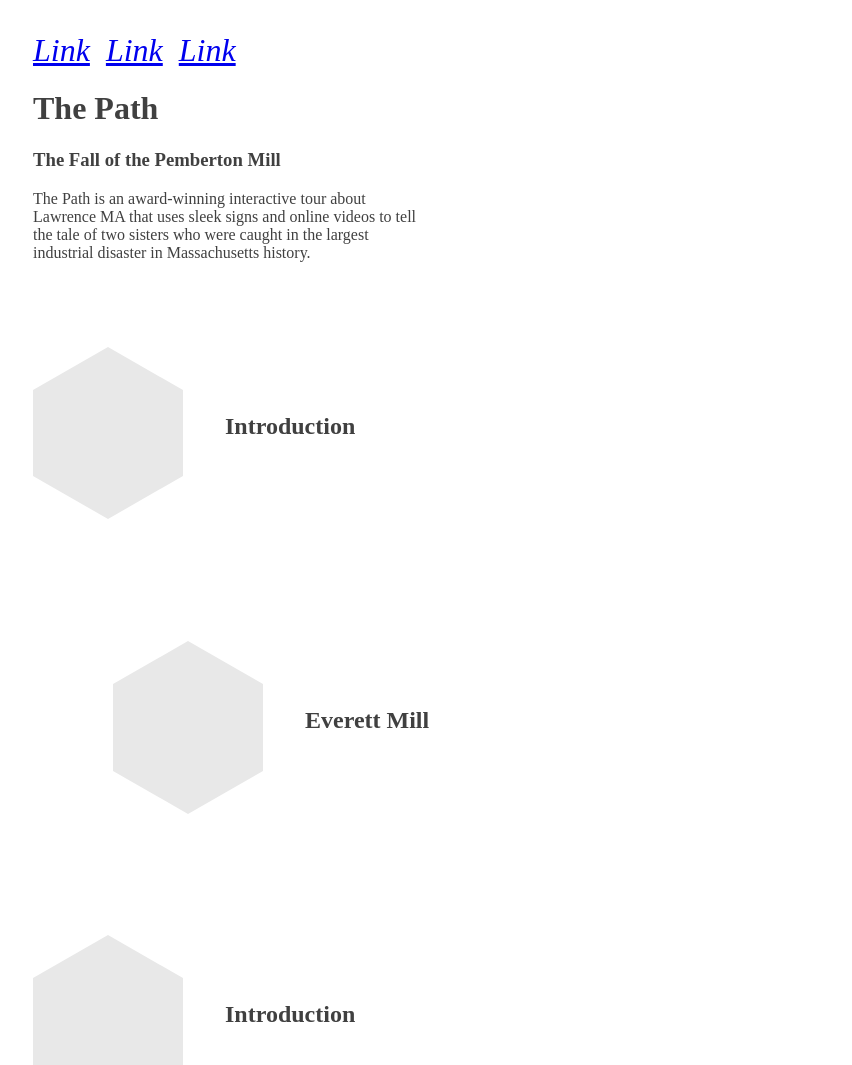
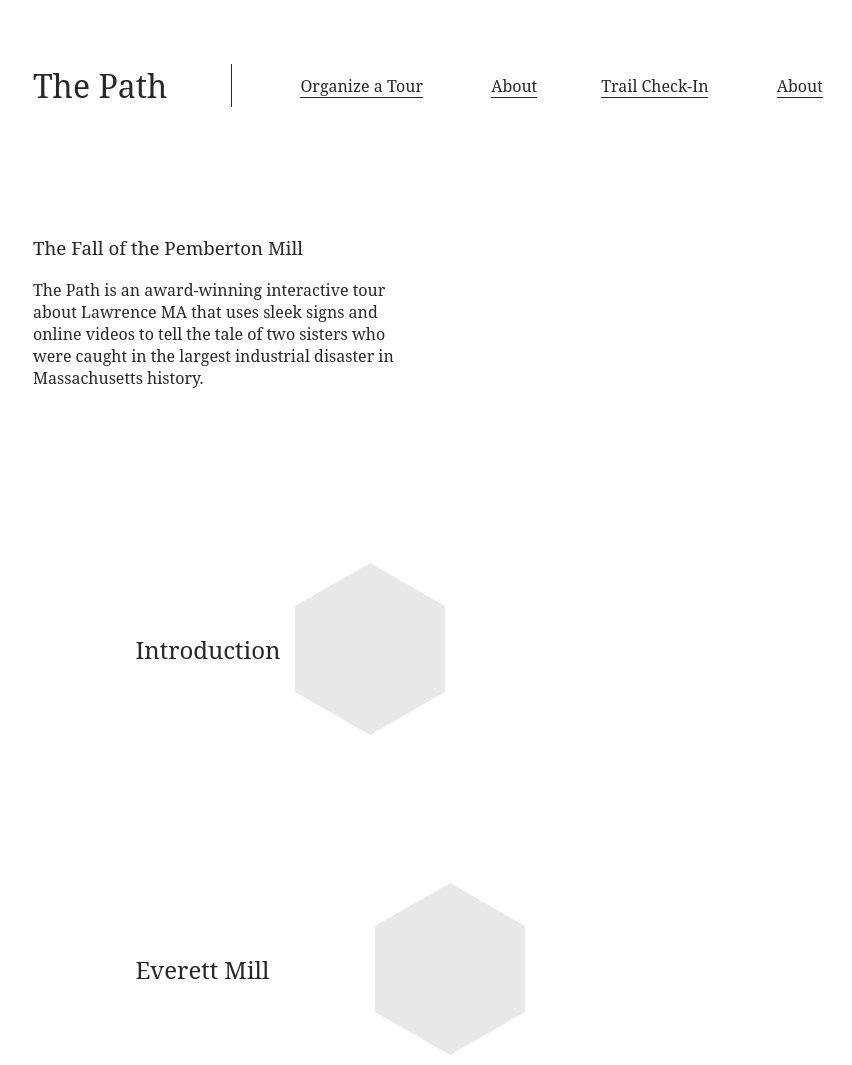
Before and after one commit to twaldorf/tourlawrence, a website: page index.html in a window 1280 px wide. Shown: the top 1065 px of the page, without its empty margins (95-947 px from the left). Drawn offline with Linux system fonts and the light colour scheme.

Commit message:
style layout

```diff
--- a/css/less/_drawings.less
+++ b/css/less/_drawings.less
@@ -34,8 +34,9 @@
 
 .comb-transform {
   transition: all .300s ease;
+  transform: translateX(5rem);
   &.alt {
-    transform: translateX(5rem);
+    transform: translateX(10rem);
   }
   &.active {
     transform: translateY(-16rem) translateX(5rem) scale(.7)
--- a/css/less/_elements.less
+++ b/css/less/_elements.less
@@ -4,9 +4,8 @@
 }
 
 section {
-  width: 100%;
+  width: 80%;
   display: flex;
-  flex-direction: row;
   transition: all .3s ease;
   &.active {
     margin-top: 10rem;
@@ -21,14 +20,20 @@ main {
   flex-direction: column;
   flex-wrap: nowrap;
   align-items: center;
+  justify-content:center;
   margin: auto;
 }
 
 .comb {
   display: inline;
-  h2 {
-    transform: translateX(12rem) translateY(-7rem);
+  h2 {transition: .3s all ease;}
+  &.alt {
+    h2 { transform: translateX(-10rem) translateY(10rem); }
+    &.active {
+      h2 { transform: translateX(-5rem) translateY(10rem); }
+    }
   }
+  h2 { transform: translateX(-5rem) translateY(10rem); }
 }
 
 .rear {
--- a/css/less/styles.less
+++ b/css/less/styles.less
@@ -1,5 +1,5 @@
 @bgcolor: #ffffff;
-@textcolor: #404040;
+@textcolor: #282828;
 @grey: #e8e8e8;
 
 @yellow: #ffdc00;
@@ -7,39 +7,69 @@
 @ocean: #6aa5af;
 @red: #cf381e;
 
+@activecolor: @red;
 // @import "_structure.less";
 
 body {
   padding: 0;
   margin: 0;
   background-color: @bgcolor;
+  font-family: Museo, 'serif';
+  font-weight: 300;
+  color: @textcolor;
+}
+
+a {
+  color: @textcolor;
+  text-decoration: none;
 }
 
 nav {
-  font-size: 2rem;
+  font-weight: 500;
   padding-top: 2rem;
-  display: flex;
-  justify-content: flex-start;
-  align-items: flex-start;
+  vertical-align: super;
   a {
-    margin: 0 1rem 0 0;
-    display:inline-block;
+    &:first-of-type{
+      margin: 0 2rem 0 4rem;
+    }
+
+    color: @textcolor;
+    text-decoration: none;
+    font-style: normal;
+
+    // display:inline-block;
+    margin: 0 2rem;
+
+    border-bottom: 1px solid @textcolor;
+    transition: all .13s linear;
+    &:hover{
+      box-shadow: inset 0 -0.3em 0 0 rgba(108, 180, 63, 0.36);
+      outline: none;
+      border: none;
+      color: @green;
+    }
+    &::selection{
+      color: @activecolor;
+    }
   }
 }
 
-h1, h2, h3, h4, h5, p {
-  color: @textcolor;
+h1, h2, h3, h4, h5{
+  font-weight: 500;
 }
 
 header {
-  display: flex;
-  justify-content: center;
-  flex-direction: column;
-  text-align: left;
-  margin: auto;
+  margin: 4rem 0;
+  h1{
+    border-right: 1px solid @textcolor;
+    padding-right: 4rem}
   p {
     max-width: 24rem;
   }
+}
+
+.flex{
+  display:flex;
 }
 
 .hidden{
@@ -48,3 +78,7 @@ header {
 
 @import "_elements.less";
 @import "_drawings.less";
+
+
+.di {display: inline;}
+.space {border: none; margin: 4rem;}
--- a/gulpfile.js
+++ b/gulpfile.js
@@ -1,12 +1,13 @@
 var gulp = require('gulp');
 var less = require('gulp-less');
+var concat = require('gulp-concat');
 var deploy      = require('gulp-gh-pages');
 
 gulp.task('css', function() {
-  gulp.src('css/less/*.less')
+  gulp.src('css/less/[^_]*.less')
     .pipe(less())
     .pipe(gulp.dest('css/'))
-    console.log('piping!');
+    console.log('piping!')
 })
 
 gulp.task('watch', function() {
@@ -14,9 +15,9 @@ gulp.task('watch', function() {
     console.log('watching!');
 });
 
-gulp.task('default', ['watch']);
+gulp.task('default', ['watch'])
 
 gulp.task('deploy', function () {
-  return gulp.src("./**/*")
+  return gulp.src("./dist/**/*")
     .pipe(deploy())
 });
--- a/index.html
+++ b/index.html
@@ -9,21 +9,23 @@
   </head>
   <body>
     <div class="container">
-      <nav>
-        <i id="menu"><a href="#">Link</a><a href="#">Link</a><a href="#">Link</a><label for="menu" aria-hidden="false" class="hidden">Menu</label></i>
-      </nav>
       <header>
-        <div class="">
-          <h1>The Path</h1>
-          <h3>The Fall of the Pemberton Mill</h3>
-          <p>The Path is an award-winning interactive tour about Lawrence MA that uses sleek signs and online videos to tell the tale of two sisters who were caught in the largest industrial disaster in Massachusetts history.</p>
-        </div>
+        <a href="/"><h1 class="di">The Path</h1></a>
+        <nav class="di">
+          <a href="#">Organize a Tour</a>
+          <a href="#">About</a><a href="#">Trail Check-In</a>
+          <a href="#">About</a>
+          <label for="menu" aria-hidden="false" class="hidden">Menu</label>
+        </nav>
+        <hr class="space">
+        <h3>The Fall of the Pemberton Mill</h3>
+        <p>The Path is an award-winning interactive tour about Lawrence MA that uses sleek signs and online videos to tell the tale of two sisters who were caught in the largest industrial disaster in Massachusetts history.</p>
       </header>
       <main>
         <section>
           <div class="comb comb-transform">
+            <h2>Introduction</h2>
             <figure id="comb-1" class="hexagon left comb-transform"></figure>
-            <h2>Introduction</h2>
           </div>
           <div class="comb-container hidden">
             <h3>Everett Mill</h3>
@@ -37,8 +39,8 @@
 
         <section>
           <div class="comb comb-transform alt">
+            <h2>Everett Mill</h2>
             <figure id="comb-1" class="hexagon left comb-transform"></figure>
-            <h2>Everett Mill</h2>
           </div>
           <div class="comb-container hidden">
             <h3>Everett Mill</h3>
@@ -52,8 +54,8 @@
 
         <section>
           <div class="comb comb-transform">
+            <h2>Introduction</h2>
             <figure id="comb-2" class="hexagon comb-transform"></figure>
-            <h2>Introduction</h2>
           </div>
           <div class="comb-container hidden">
             <h3>Everett Mill</h3>
@@ -67,8 +69,8 @@
 
         <section>
           <div class="comb comb-transform alt">
+            <h2>Introduction</h2>
             <figure id="comb-3" class="hexagon comb-transform"></figure>
-            <h2>Introduction</h2>
           </div>
           <div class="comb-container hidden">
             <h3>Everett Mill</h3>
```
Also changed, not shown: css/styles.css.
